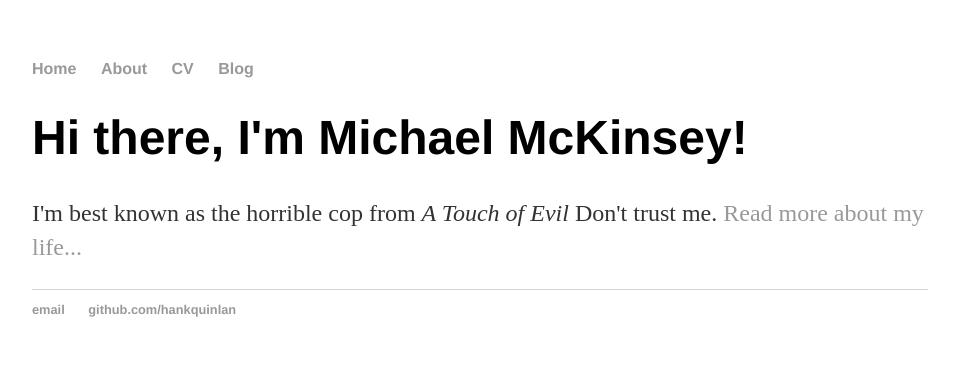
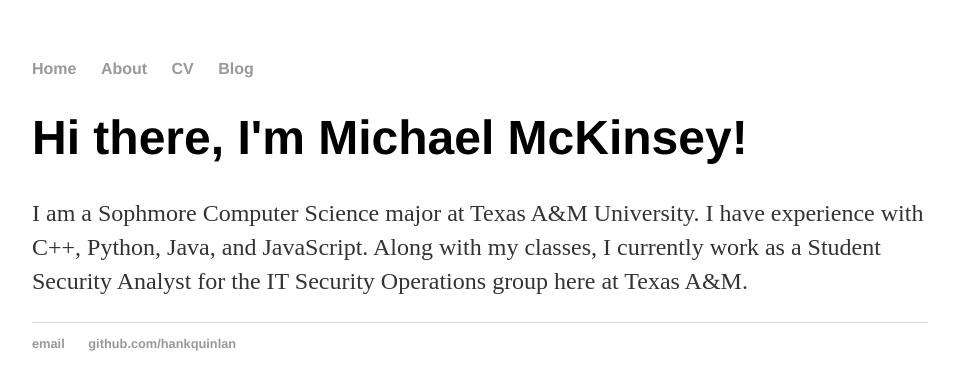
Before and after one commit to michaelmckinsey1/michaelmckinsey1.github.io, a Jekyll site: the page built from index.html, in a window 1280 px wide. Shown: the top 390 px of the page, without its empty margins (160-1115 px from the left). Built offline with Jekyll 4.4.1, drawn with Linux system fonts in a browser that asks for light colours.

Commit message:
Update index.html

```diff
--- a/index.html
+++ b/index.html
@@ -1,8 +1,8 @@
 ---
 layout: default
-title: Hank Quinlan, Horrible Cop
+title: Michael McKinsey
 ---
 <div class="blurb">
     <h1>Hi there, I'm Michael McKinsey!</h1>
-    <p>I'm best known as the horrible cop from <em>A Touch of Evil</em> Don't trust me. <a href="/about">Read more about my life...</a></p>
+    <p>I am a Sophmore Computer Science major at Texas A&amp;M University. I have experience with C++, Python, Java, and JavaScript. Along with my classes, I currently work as a Student Security Analyst for the IT Security Operations group here at Texas A&amp;M.</p>
 </div><!-- /.blurb -->
```
